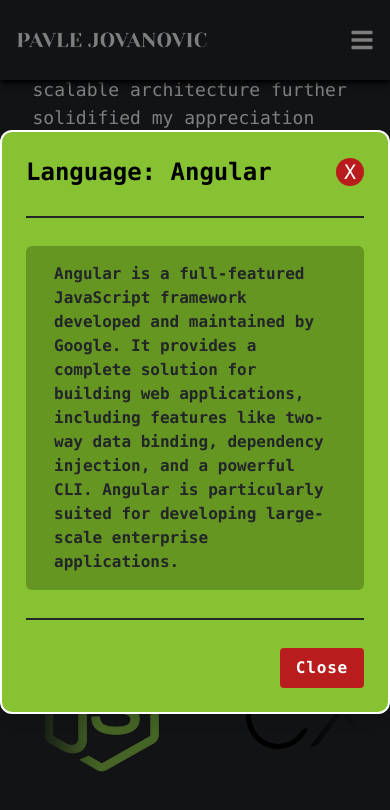
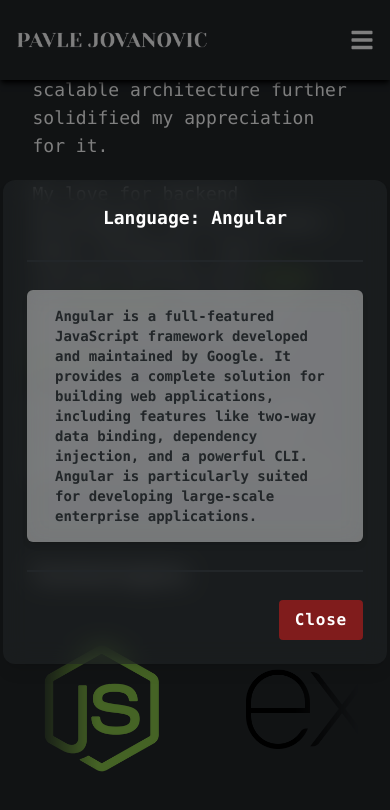
Before and after one commit to minzhoudu/portfolio, a React (Vite) app: page /about in a window 390 px wide. Both pictures are taken after a click on the element 49 px from the left and 2248 px from the top of the page. Shown: the part 1540-2350 px from the top of the page. Built offline with nearby package versions, Linux system fonts and the light colour scheme.

Commit message:
modal responsivenes

```diff
--- a/src/components/modal/Modal.tsx
+++ b/src/components/modal/Modal.tsx
@@ -30,22 +30,18 @@
       />
 
       <section
-        className="relative z-10 flex w-full max-w-md flex-col gap-7 rounded-xl border-2 border-white bg-primaryLime p-6 shadow-lg"
-        onClick={(e) => e.stopPropagation()} // Prevent closing when clicking inside the modal
+        className="relative z-10 flex max-w-sm flex-col gap-7 rounded-xl bg-primaryGray bg-opacity-50 p-6 shadow-lg backdrop-blur-md md:max-w-md"
+        onClick={(e) => e.stopPropagation()}
       >
-        <header className="flex items-center justify-between">
-          <h3 className="text-2xl font-extrabold">Language: {title}</h3>
-          <span
-            className="cursor-pointer rounded-full bg-red-700 px-2 py-[0.1px] text-xl text-white"
-            onClick={onClose}
-          >
-            X
-          </span>
+        <header className="flex justify-center">
+          <h3 className="text-lg font-extrabold text-white md:text-2xl">
+            Language: {title}
+          </h3>
         </header>
 
         <Separator />
 
-        <div className="rounded-md bg-primaryLime-dark p-4 font-bold text-primaryGray">
+        <div className="rounded-md bg-white bg-opacity-40 p-4 text-sm font-bold text-primaryGray shadow-md backdrop-blur-md md:text-lg">
           {children}
         </div>
 
@@ -54,7 +50,7 @@
         <footer className="flex justify-end gap-3">
           {onConfirm && (
             <button
-              className="rounded bg-primaryLime-dark px-4 py-2 text-white hover:bg-primaryLime"
+              className="rounded bg-white bg-opacity-40 px-4 py-2 text-white shadow-md backdrop-blur-md hover:bg-opacity-70"
               onClick={onClose}
             >
               Confirm
@@ -62,7 +58,7 @@
           )}
 
           <button
-            className="rounded bg-red-700 px-4 py-2 font-bold tracking-wider text-white hover:bg-red-400"
+            className="bg-opacity-65 rounded bg-red-700 px-4 py-2 font-bold tracking-wider text-white hover:bg-red-500 hover:bg-opacity-70"
             onClick={onClose}
           >
             Close
```
